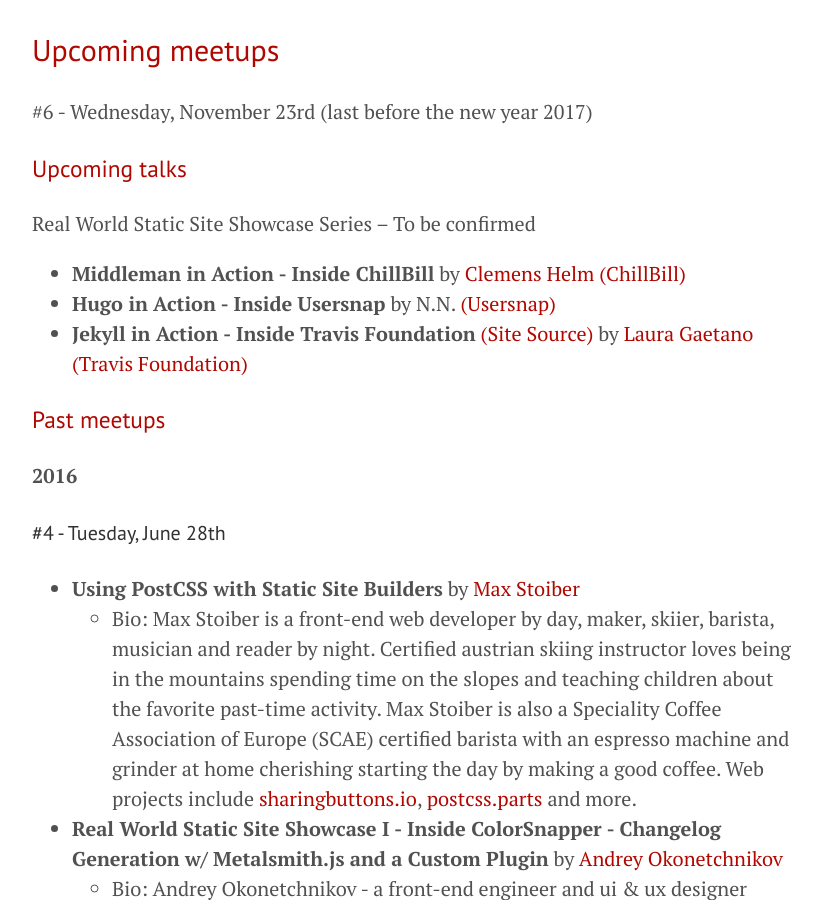
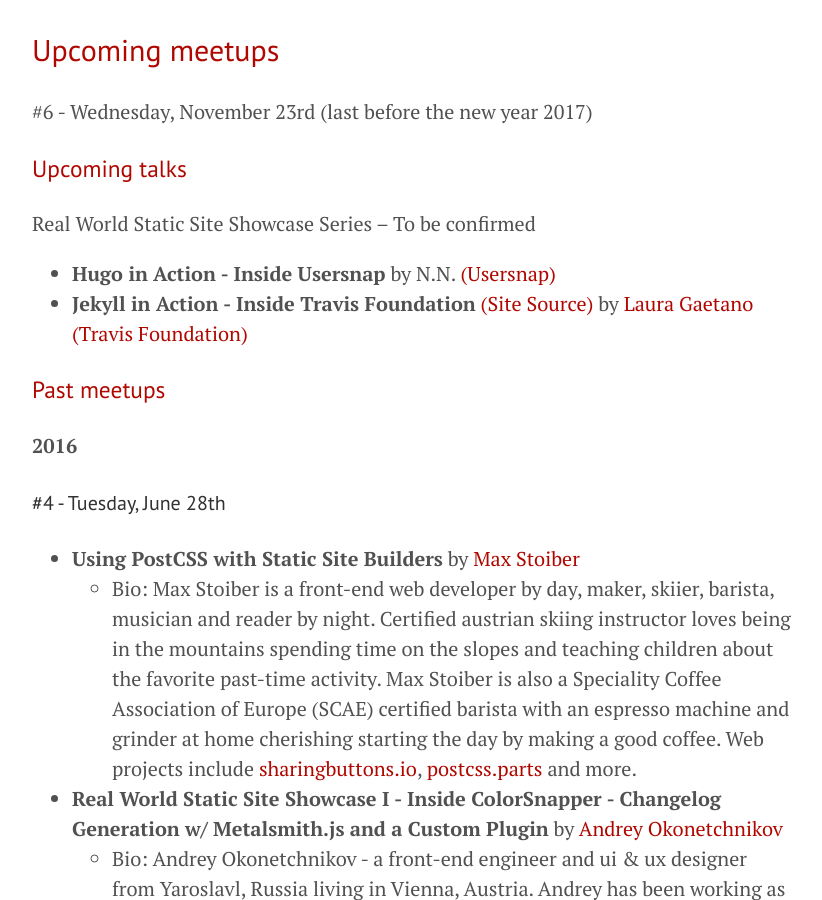
Before and after one commit to goodbyeaustria/archive, a Jekyll site: the page built from index.md, in a window 1280 px wide and 900 px high, scrolled down 1581 px. Shown: the whole window, without its empty margins (228-1050 px from the left). Built offline with Jekyll 4.4.1, drawn with Linux system fonts in a browser that asks for light colours.

Commit message:
Update index.md

```diff
--- a/index.md
+++ b/index.md
@@ -24,7 +24,7 @@
 
 Free. Everyone Welcome.
 
-When:    **Wed, October 19th**{:.when}  **starting at 18.30**
+When:    **Wed, October 19th**{:.when}  **starting at 18.30**  <br>
 Where:   **@ [sektor5 Coworking Café+Lobby](http://www.sektor5.at), Siebenbrunnengasse 44, Wien 5**
 
 
@@ -56,7 +56,6 @@
 
 Real World Static Site Showcase Series  -- To be confirmed
 
-- **Middleman in Action - Inside ChillBill** by [Clemens Helm](https://twitter.com/clemenshelm) [(ChillBill)](https://chillbill.co)
 - **Hugo in Action - Inside Usersnap** by N.N. [(Usersnap)](https://usersnap.com)
 - **Jekyll in Action - Inside Travis Foundation** [(Site Source)](https://github.com/travis-ci/travis-foundation) by [Laura Gaetano](https://github.com/alicetragedy) [(Travis Foundation)](http://foundation.travis-ci.org)
 
```
